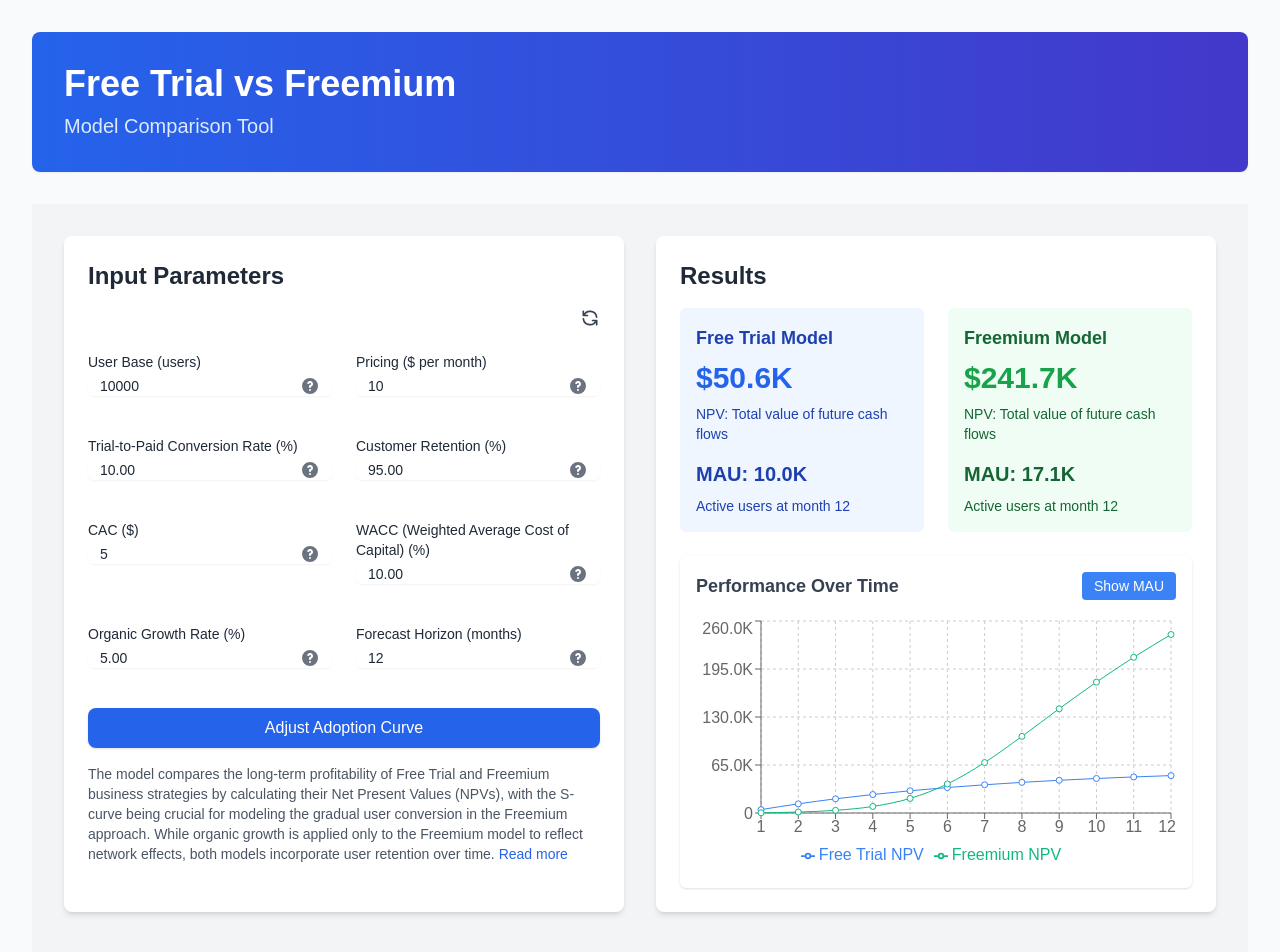
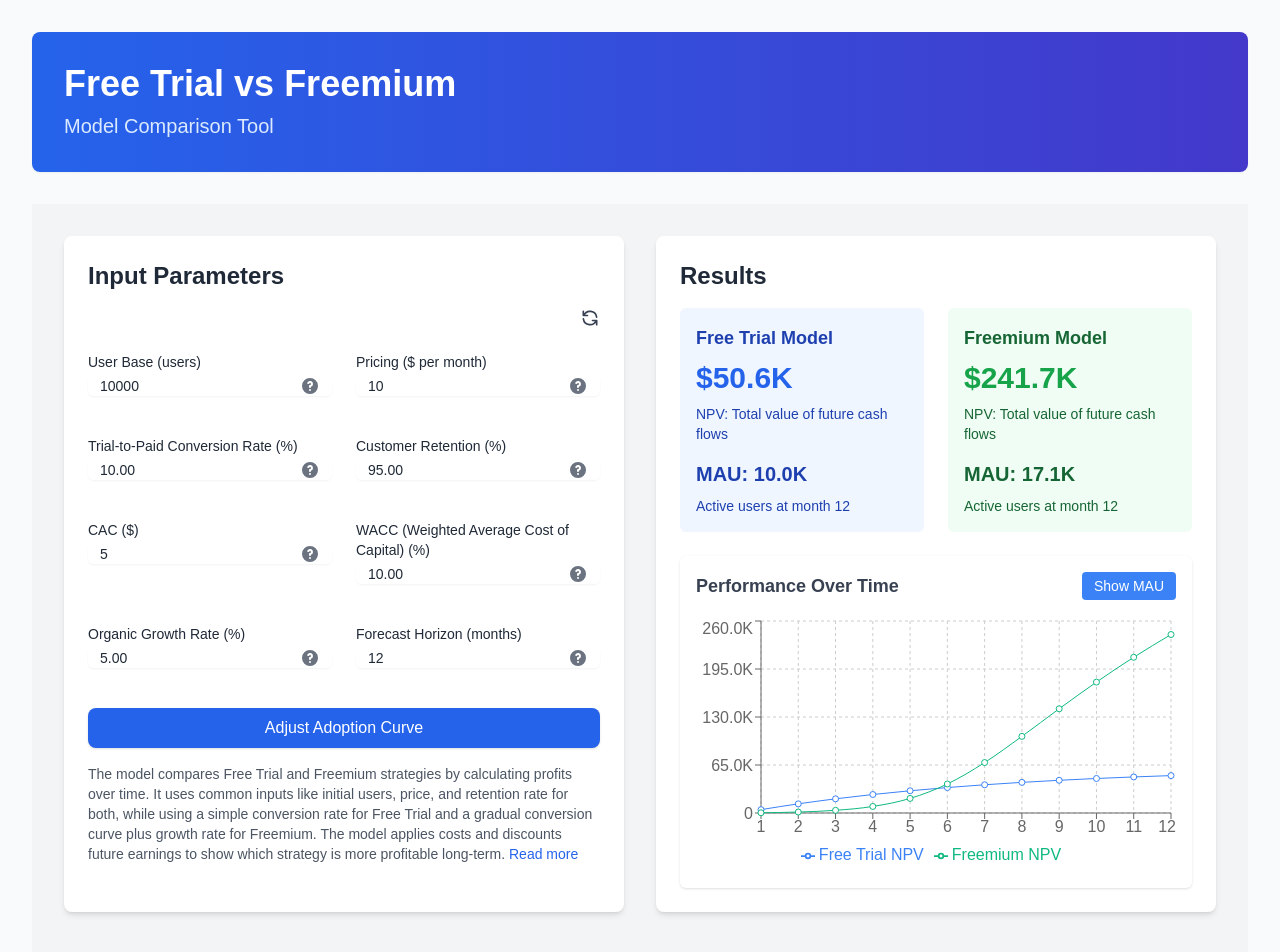
Before and after one commit to circularr/bistool, a Next.js app: page / in a window 1280 px wide. Shown: the top 952 px of the page. Built offline with nearby package versions, Linux system fonts and the light colour scheme.

Commit message:
clear and precise copy on model nuance

```diff
--- a/src/components/InputForm.tsx
+++ b/src/components/InputForm.tsx
@@ -111,7 +111,7 @@ const InputForm: React.FC<InputFormProps> = ({ initialParams, onParamChange, onR
           Adjust Adoption Curve
         </button>
         <p className="text-sm text-gray-600">
-          The model compares the long-term profitability of Free Trial and Freemium business strategies by calculating their Net Present Values (NPVs), with the S-curve being crucial for modeling the gradual user conversion in the Freemium approach. While organic growth is applied only to the Freemium model to reflect network effects, both models incorporate user retention over time.{' '}
+          The model compares Free Trial and Freemium strategies by calculating profits over time. It uses common inputs like initial users, price, and retention rate for both, while using a simple conversion rate for Free Trial and a gradual conversion curve plus growth rate for Freemium. The model applies costs and discounts future earnings to show which strategy is more profitable long-term.{' '}
           <a
             href="https://github.com/circularr/bistool/blob/main/src/pages/data/prompt.md"
             target="_blank"
```
